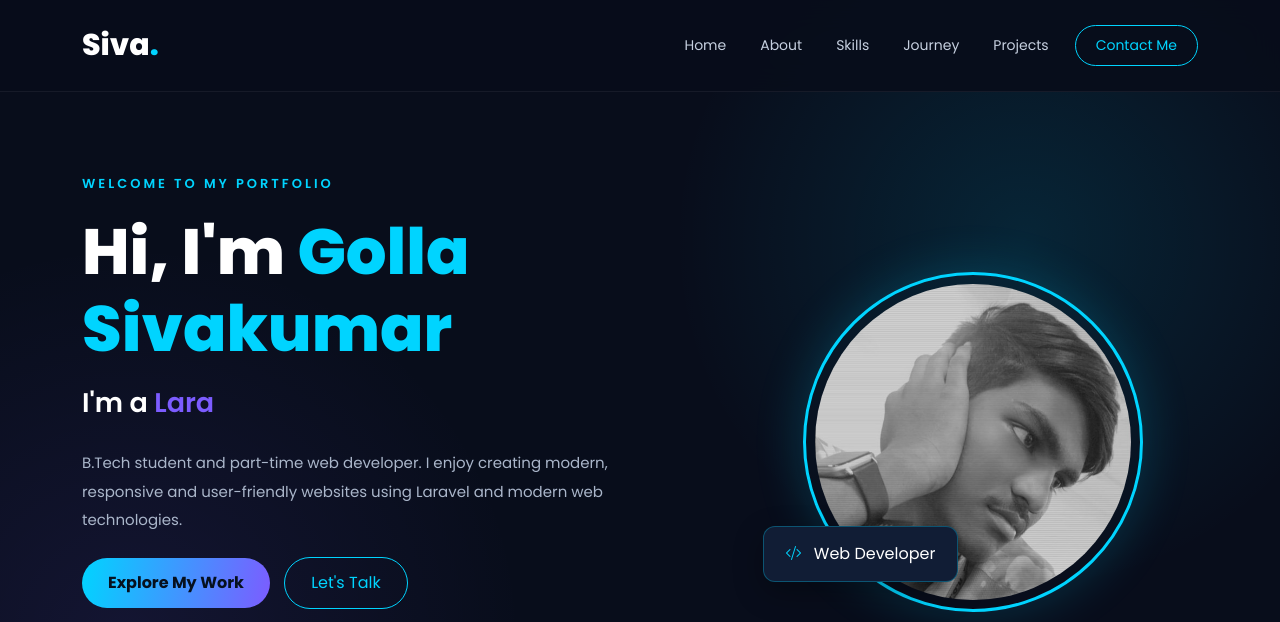
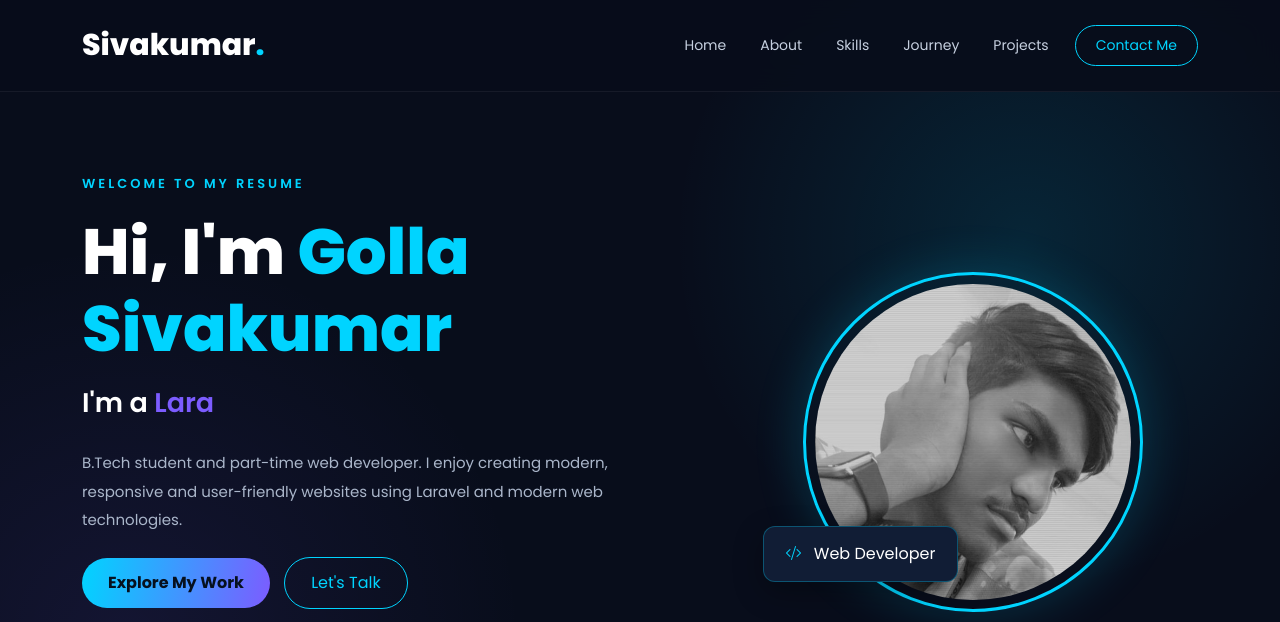
Before and after one commit to gollasivakumar18-commits/Siva-profile, a plain HTML site: page index.html in a window 1280 px wide. Shown: the top 622 px of the page. Drawn offline with nearby package versions, Linux system fonts and the light colour scheme.

Commit message:
change the index

```diff
--- a/index.html
+++ b/index.html
@@ -5,7 +5,7 @@
     <meta charset="UTF-8">
     <meta name="viewport" content="width=device-width, initial-scale=1.0">
 
-    <title>Golla Sivakumar | Portfolio</title>
+    <title>Golla Sivakumar | Resume</title>
     <meta name="description" content="Golla Sivakumar - B.Tech student and part-time web developer.">
 
     <!-- Bootstrap CSS -->
@@ -26,7 +26,7 @@
 <!-- Navbar -->
 <nav class="navbar navbar-expand-lg fixed-top">
     <div class="container">
-        <a class="navbar-brand" href="#home">Siva<span>.</span></a>
+        <a class="navbar-brand" href="#home">Sivakumar<span>.</span></a>
 
         <button class="navbar-toggler" type="button"
                 data-bs-toggle="collapse" data-bs-target="#navbarNav">
@@ -52,7 +52,7 @@
         <div class="row align-items-center">
 
             <div class="col-lg-7 hero-content">
-                <p class="welcome-text">WELCOME TO MY PORTFOLIO</p>
+                <p class="welcome-text">WELCOME TO MY RESUME</p>
 
                 <h1>Hi, I'm <span>Golla Sivakumar</span></h1>
 
@@ -454,7 +454,7 @@
 <!-- Footer -->
 <footer class="footer">
     <div class="container text-center">
-        <a class="footer-logo" href="#home">Siva<span>.</span></a>
+        <a class="footer-logo" href="#home">Sivakumar<span></span></a>
         <p>Designed & Developed by Golla Sivakumar</p>
         <p class="copyright">© <span id="year"></span> Sivakumar. All Rights Reserved.</p>
 
```
